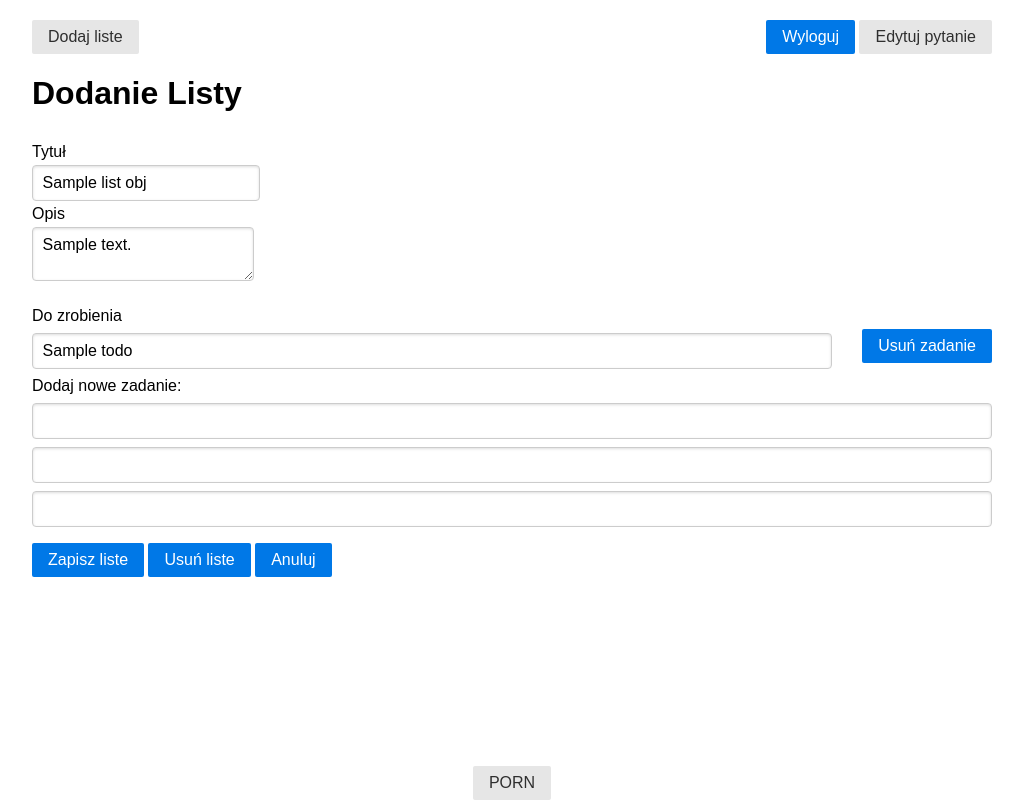
After one commit to beetleman/zabiniec, a Flask app: template zabiniec/templates/edit_list.html in a window 1280 px wide. The commit adds this page. Shown: the whole page, without its empty margins (128-1151 px from the left). Run offline with Flask 2, Linux system fonts and the light colour scheme; the visitor is signed in with stand-in values (Sample User, id 1); the template is opened without the code that fills it: most values are stand-ins (such as "Sample title", 1, 10 or a date in 2020); parts of the project's set-up code (start-up, migrations or seed data) failed here and were passed over.

Commit message:
Wstępna implementacja dodawania i edycji grup.

```diff
--- a/zabiniec/static/css/main.css
+++ b/zabiniec/static/css/main.css
@@ -1,7 +1,11 @@
-body { width:100%; height:100%; }
+body { width:100%; height:100%;}
 #content {
   width: 960px;
   margin: 0 auto;
+  padding-top: 20px;
+}
+#statusbar .config{
+  float: right;
 }
 
 div.porn {
@@ -20,3 +24,14 @@ div.porn div.movie {
   padding: 16px;
   border-radius: 2px 2px 0 0;
 }
+
+#edit_list .todo input{
+  width: 100%;
+}
+#edit_list .todo button{
+  float: right;
+}
+
+#lists table {
+  width: 100%;
+}
--- a/zabiniec/templates/base.html
+++ b/zabiniec/templates/base.html
@@ -6,19 +6,26 @@
     <meta name="DC.subject" content="Projekt edukujący dla Żab Naczelnych.">
     <meta name="DC.creator" content="Marny Troll <mateusz.probachta at gmail dot com>">
     <meta name="viewport" content="width=device-width, initial-scale=1.0, maximum-scale=1.0">
-    <link rel="shortcut icon" href="static/img/favicon.ico" type="image/x-icon">
-    <link rel="stylesheet" href="static/vendor/pure-min.css" type="text/css" media="screen" />
-    <link rel="stylesheet" href="static/vendor/pygments.css" type="text/css" media="screen" />
-    <link rel="stylesheet" href="static/css/main.css" type="text/css" media="screen" />
+    <link rel="shortcut icon" href="{{ url_for('static', filename='img/favicon.ico') }}" type="image/x-icon">
+    <link rel="stylesheet" href="{{ url_for('static', filename='vendor/pure-min.css') }}" type="text/css" media="screen" />
+    <link rel="stylesheet" href="{{ url_for('static', filename='vendor/pygments.css') }}" type="text/css" media="screen" />
+    <link rel="stylesheet" href="{{ url_for('static', filename='css/main.css') }}" type="text/css" media="screen" />
     {% block extra_css %}{% endblock %}
     <title>{{title}}</title>
   </head>
   <body>
     <div id="content">
       {% if current_user.is_authenticated() %}
-        <div id="statustbar">
-          <a href="{{ url_for('logout') }}" class="pure-button pure-button-primary">Wyloguj</a>
-          <a class="pure-button" href="{{ url_for('change_passwd') }}">Edytuj pytanie</a>
+        <div id="statusbar">
+          <a class="pure-button" href="{{ url_for('add_list') }}">Dodaj liste</a>
+          <div class="config">
+            <a href="{{ url_for('logout') }}" class="pure-button pure-button-primary">
+              Wyloguj
+            </a>
+            <a class="pure-button" href="{{ url_for('change_passwd') }}">
+              Edytuj pytanie
+            </a>
+          </div>
         </div>
       {% endif %}
       {% block body %}{% endblock %}
@@ -37,8 +44,8 @@
       </div>
       {% endif %}
     </div>
-    <script type="text/javascript" src="static/vendor/jquery-1.11.1.min.js"></script>
-    <script type="text/javascript" src="static/js/main.js"></script>
+    <script type="text/javascript" src="{{ url_for('static', filename='vendor/jquery-1.11.1.min.js') }}"></script>
+    <script type="text/javascript" src="{{ url_for('static', filename='js/main.js') }}"></script>
     {% block extra_js %}{% endblock %}
   </body>
 </html>
--- /dev/null
+++ b/zabiniec/templates/edit_list.html
@@ -0,0 +1,54 @@
+{% extends "base.html" %}
+{% block body %}
+  <div id="edit_list">
+    <h1>{% if edit  %}Edycja{% else %}Dodanie{% endif %} Listy</h1>
+
+    <form class="pure-form pure-form-stacked" method="POST" action="">
+      <div class="form_failed">
+        {% if is_failed %}
+          <p>Nie sempaj na znaczki! Pieć znaczków na pole styka:D</p>
+        {% endif %}
+      </div>
+      <fieldset>
+        <label for="title">Tytuł</label>
+        <input type="text" name="title" value="{{list_obj.title}}" />
+        <label for="description">Opis</label>
+        <textarea name="description">{{ list_obj.description}}</textarea>
+      </fieldset>
+      <fieldset>
+        <label>Do zrobienia</label>
+        <div id="todo-list">
+          {% for field in list_obj.fields %}
+          <div class="pure-g todo">
+            <div class="pure-u-20-24">
+              <input type="text" name="todo_{{field.todo.id}}" value="{{field.todo}}" />
+            </div>
+            <div class="pure-u-4-24">
+              <button class="pure-button pure-button-primary">Usuń zadanie</button>
+            </div>
+          </div>
+          {% endfor %}
+          <label>Dodaj nowe zadanie:</label>
+          <div class="pure-g todo">
+            <div class="pure-u-24-24">
+              <input type="text" name="todo"/>
+            </div>
+          </div>
+          <div class="pure-g todo">
+            <div class="pure-u-24-24">
+              <input type="text" name="todo"/>
+            </div>
+          </div>
+          <div class="pure-g todo">
+            <div class="pure-u-24-24">
+              <input type="text" name="todo"/>
+            </div>
+          </div>
+        </div>
+      </fieldset>
+      <button type="submit" class="pure-button pure-button-primary">Zapisz liste</button>
+      <button class="pure-button pure-button-primary">Usuń liste</button>
+      <button class="pure-button pure-button-primary">Anuluj</button>
+    </form>
+  </div>
+{% endblock %}
```
Also changed, not shown: zabiniec/routes.py (+14 -0 lines), zabiniec/templates/lists.html (+24 -0 lines), zabiniec/views.py (+58 -3 lines).
